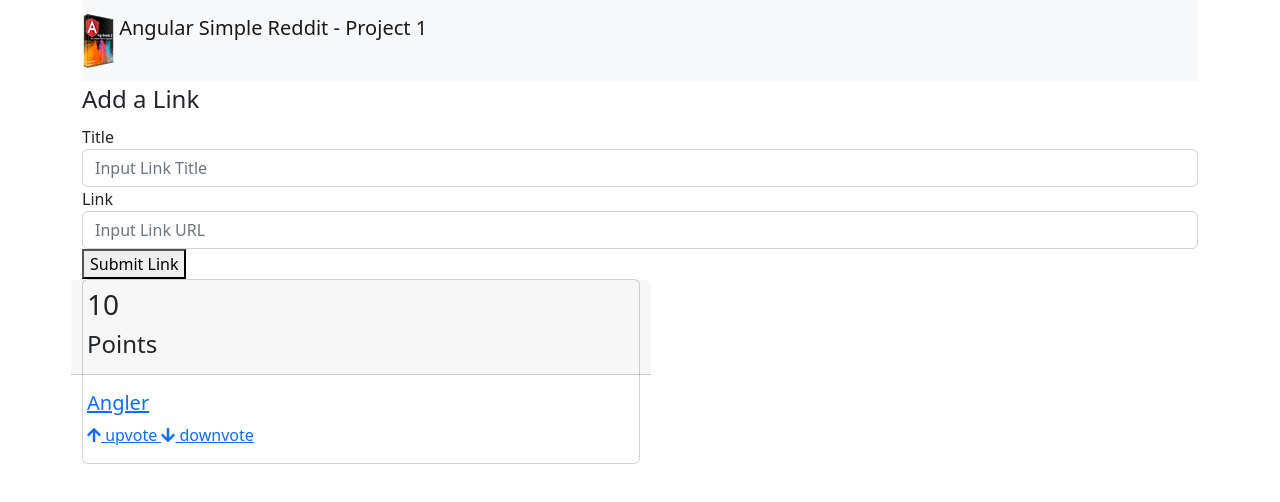
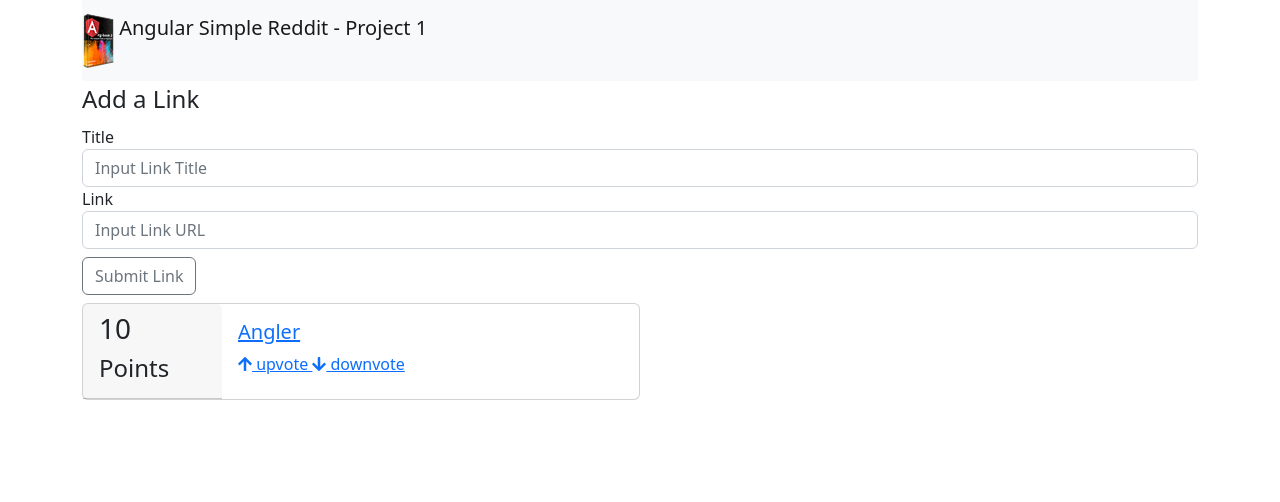
Before and after one commit to MatthewBlain02/reddit-app, an Angular app: page / in a window 1280 px wide. Shown: the top 502 px of the page. Built offline with nearby package versions, Linux system fonts and the light colour scheme.

Commit message:
Tutorial 4 Complete

```diff
--- a/src/app/app.component.html
+++ b/src/app/app.component.html
@@ -9,7 +9,8 @@
       <label for="link">Link</label>
       <input name="link" class="form-control" placeholder="Input Link URL" #newlink>
     </div>
-  <button (click)="addArticle(newtitle,newlink)">Submit Link</button>
+  <button (click)="addArticle(newtitle,newlink)" class="btn btn-outline-secondary my-2">Submit Link</button>
   </fieldset>
 </form>
+
 <app-article></app-article>
--- a/src/app/article/article.component.html
+++ b/src/app/article/article.component.html
@@ -1,21 +1,28 @@
 <div class="card mb-3 col-6">
-    <div class="row">
-        <div class="card-header pull-left">
-            <h3> {{ votes }} </h3>
+    <div class="row g-0">
+        <div class="col-3">
+            <div class="card-header pull-left">
+            <h3> {{ article.votes }} </h3>
             <h4>Points</h4>
         </div>
-        <div class="card-body">
-            <h5 class="card-title"> <a class="" href="{{ link }}">
-                    {{ title }}
-                </a></h5>
-            <a href (click)="voteUp()">
+        </div>
+        <div class="col-6">
+           <div class="card-body">
+            <h5 class="card-title"> <a class="" href="{{ article.link }}">
+                    {{ article.title }}
+                </a>
+            </h5>
+            <a href (click)="article.voteUp()">
                 <i class="fas fa-arrow-up"></i>
                 upvote
             </a>
-            <a href (click)="voteDown()">
+            <a href (click)="article.voteDown()">
                 <i class="fas fa-arrow-down"></i>
                 downvote
             </a>
         </div>
+        </div>
+
+
     </div>
 </div>
--- a/src/app/article/article.component.ts
+++ b/src/app/article/article.component.ts
@@ -1,30 +1,29 @@
-import { Component } from '@angular/core';
+import { Component, OnInit } from '@angular/core';
+import { Article } from './article.model';
 
 @Component({
   selector: 'app-article',
   templateUrl: './article.component.html',
   styleUrls: ['./article.component.css']
 })
-export class ArticleComponent {
+export class ArticleComponent implements OnInit {
 
-  votes:number;
-  title:string;
-  link:string;
+  article:Article;
 
   constructor() {
-    this.title="Angler";
-    this.link="http://angular.io";
-    this.votes=10;
+    this.article = new Article("Angler","http://angular.io",10)
   }
 
   ngOnInit(){
   }
+
   voteUp():boolean{
-    this.votes++;
+    this.article.voteUp();
     return false;
-  }
+    }
   voteDown():boolean{
-    this.votes--;
+    this.article.voteDown();
     return false;
-  }
+    }
+
 }
--- /dev/null
+++ b/src/app/article/article.model.ts
@@ -0,0 +1,23 @@
+export class Article{
+
+    votes:number;
+    title:string;
+    link:string;
+
+constructor(title:string, link:string, votes?:number) {
+    this.title=title;
+    this.link=link;
+    this.votes=votes || 10;
+}
+
+voteUp(){
+    this.votes ++;
+    return false;
+    }
+voteDown(){
+    this.votes--;
+    return false;
+    }
+
+
+}
```
